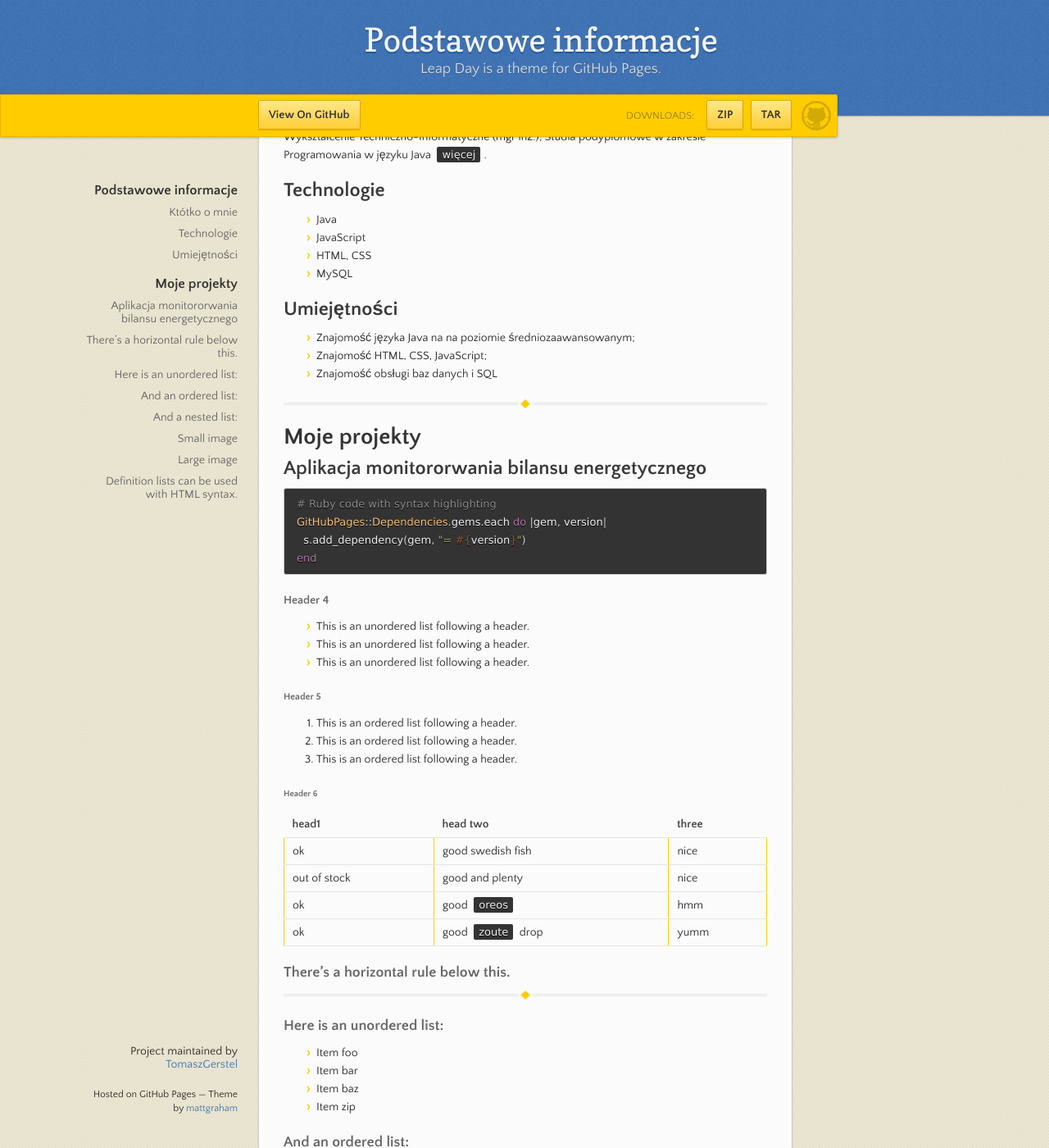
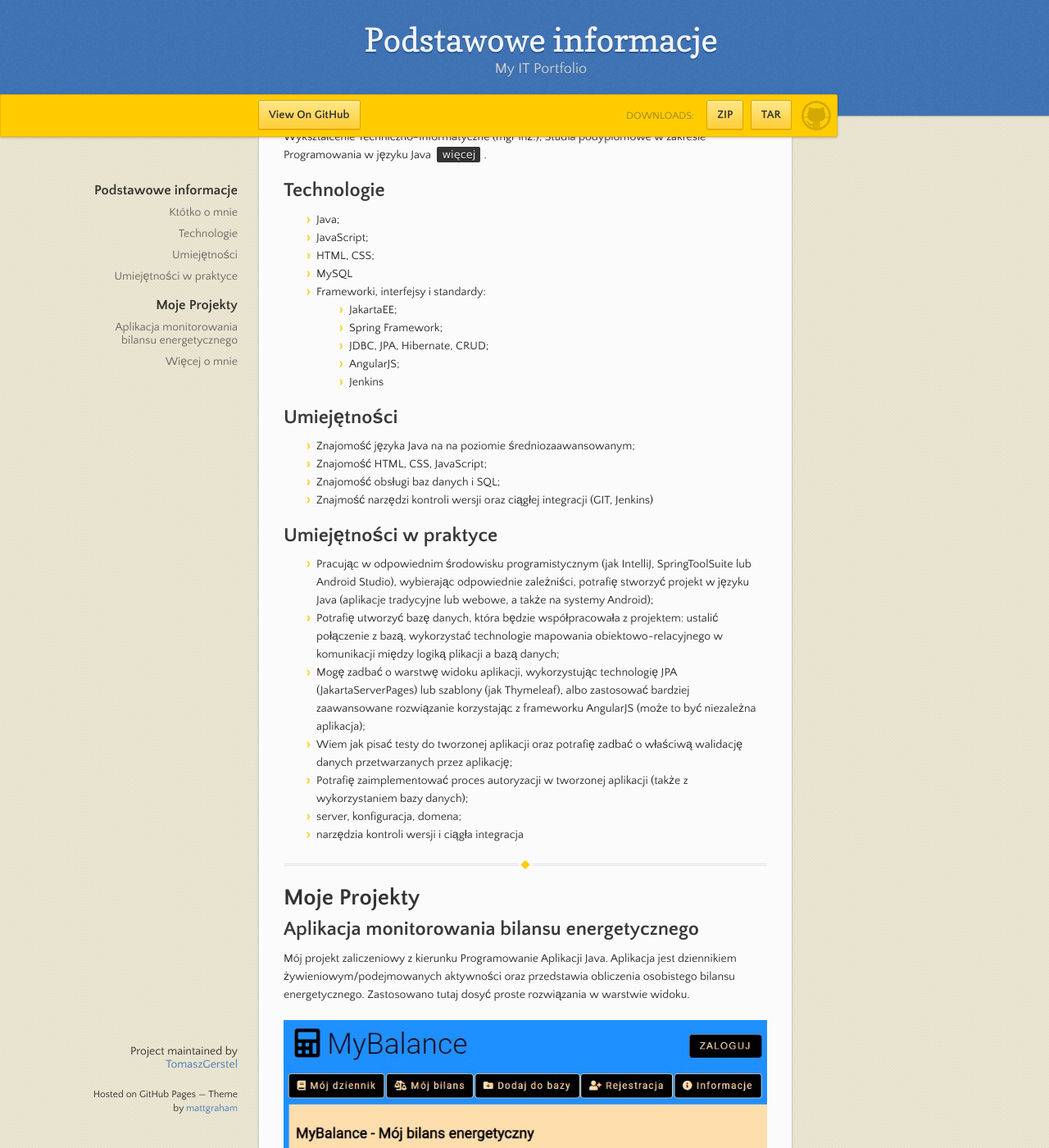
Before and after one commit to TomaszGerstel/Tomasz-Gerstel---My-IT-portfolio, a Jekyll site: the page built from index.md, in a window 1280 px wide and 1400 px high, scrolled down 250 px. Shown: the whole window at 82% size. Built offline with Jekyll 4.4.1, drawn with Linux system fonts in a browser that asks for light colours; our own code applies the rules of GitHub Pages for plain Markdown files; some of the changed text lies outside the part shown.

Commit message:
pics, text

````diff
--- a/_config.yml
+++ b/_config.yml
@@ -1,5 +1,5 @@
-title: Leap Day theme
-description: Leap Day is a theme for GitHub Pages.
+title: Tomasz Gerstel
+description: My IT Portfolio
 show_downloads: true
 google_analytics:
 theme: jekyll-theme-leap-day
--- a/index.md
+++ b/index.md
@@ -8,117 +8,66 @@ Prezentowana strona to coś na kształt osobistego portfolio. Ma ona na celu prz
 
 ## Któtko o mnie
 
-Programista - amator, bez formalnego doświadczenia zawodowego w tym kierunku. Wykształcenie Techniczno-Informatyczne (mgr inż.), Studia podyplomowe w zakresie Programowania w języku Java [`więcej`](#moje-projekty).
+Programista - amator, bez formalnego doświadczenia zawodowego w tym kierunku. Wykształcenie Techniczno-Informatyczne (mgr inż.), Studia podyplomowe w zakresie Programowania w języku Java [`więcej`](#więcej-o-mnie).
 
 ## Technologie
 
-* Java
-* JavaScript
-* HTML, CSS
-* MySQL
+- Java;
+- JavaScript;
+- HTML, CSS;
+- MySQL
+- Frameworki, interfejsy i standardy:
+	- JakartaEE;
+	- Spring Framework;
+	- JDBC, JPA, Hibernate, CRUD;
+	- AngularJS;
+	- Jenkins
 
 ## Umiejętności
 
 
 * Znajomość języka Java na na poziomie średniozaawansowanym;
 * Znajomość HTML, CSS, JavaScript;
-* Znajomość obsługi baz danych i SQL
+* Znajomość obsługi baz danych i SQL;
+* Znajmość narzędzi kontroli wersji oraz ciągłej integracji (GIT, Jenkins)
+
+## Umiejętności w praktyce
+
+* Pracując w odpowiednim środowisku programistycznym (jak IntelliJ, SpringToolSuite lub Android Studio), wybierając odpowiednie zależniści, potrafię stworzyć projekt w języku Java (aplikacje tradycyjne lub webowe, a także na systemy Android);
+* Potrafię utworzyć bazę danych, która będzie współpracowała z projektem: ustalić połączenie z bazą, wykorzystać technologie mapowania obiektowo-relacyjnego w komunikacji między logiką plikacji a bazą danych;
+* Mogę zadbać o warstwę widoku aplikacji, wykorzystując technologię JPA (JakartaServerPages) lub szablony (jak Thymeleaf), albo zastosować bardziej zaawansowane rozwiązanie korzystając z frameworku AngularJS (może to być niezależna aplikacja);
+* Wiem jak pisać testy do tworzonej aplikacji oraz potrafię zadbać o właściwą walidację danych przetwarzanych przez aplikację;
+* Potrafię zaimplementować proces autoryzacji w tworzonej aplikacji (także z wykorzystaniem bazy danych);
+* server, konfiguracja, domena;
+* narzędzia kontroli wersji i ciągła integracja
 
 * * *
 
-# Moje projekty
+# Moje Projekty
 
-## Aplikacja monitororwania bilansu energetycznego
+## Aplikacja monitorowania bilansu energetycznego
 
+Mój projekt zaliczeniowy z kierunku Programowanie Aplikacji Java. Aplikacja jest dziennikiem żywieniowym/podejmowanych aktywności oraz przedstawia obliczenia osobistego bilansu energetycznego. Zastosowano tutaj dosyć proste rozwiązania w warstwie widoku.
 
-```ruby
-# Ruby code with syntax highlighting
-GitHubPages::Dependencies.gems.each do |gem, version|
-  s.add_dependency(gem, "= #{version}")
-end
-```
+![MyBalanceAppImage](my_balance_app.jpg)
 
-#### Header 4
+#### Technologie
 
-*   This is an unordered list following a header.
-*   This is an unordered list following a header.
-*   This is an unordered list following a header.
+* Aplikacja napisana w języku Java z wykorzystaniem frameworka Spring;
+* Korzysta z relacyjnej bazy danych…
+* szablon widoków
 
-##### Header 5
+#### Funkcjonalności
 
-1.  This is an ordered list following a header.
-2.  This is an ordered list following a header.
-3.  This is an ordered list following a header.
+* logowanie
+* dziennik, baza
+* obliczenia bilansu
+* edycja
 
-###### Header 6
+#### Linki
 
-| head1        | head two          | three |
-|:-------------|:------------------|:------|
-| ok           | good swedish fish | nice  |
-| out of stock | good and plenty   | nice  |
-| ok           | good `oreos`      | hmm   |
-| ok           | good `zoute` drop | yumm  |
+[MyBalanceAppLink](http://185.238.72.254:8080/mybalance/).
 
-### There's a horizontal rule below this.
+## Więcej o mnie
 
-* * *
-
-### Here is an unordered list:
-
-*   Item foo
-*   Item bar
-*   Item baz
-*   Item zip
-
-### And an ordered list:
-
-1.  Item one
-1.  Item two
-1.  Item three
-1.  Item four
-
-### And a nested list:
-
-- level 1 item
-  - level 2 item
-  - level 2 item
-    - level 3 item
-    - level 3 item
-- level 1 item
-  - level 2 item
-  - level 2 item
-  - level 2 item
-- level 1 item
-  - level 2 item
-  - level 2 item
-- level 1 item
-
-### Small image
-
-![Octocat](https://github.githubassets.com/images/icons/emoji/octocat.png)
-
-### Large image
-
-![Branching](https://guides.github.com/activities/hello-world/branching.png)
-
-
-### Definition lists can be used with HTML syntax.
-
-<dl>
-<dt>Name</dt>
-<dd>Godzilla</dd>
-<dt>Born</dt>
-<dd>1952</dd>
-<dt>Birthplace</dt>
-<dd>Japan</dd>
-<dt>Color</dt>
-<dd>Green</dd>
-</dl>
-
-```
-Long, single-line code blocks should not wrap. They should horizontally scroll if they are too long. This line should be long enough to demonstrate this.
-```
-
-```
-The final element.
-```
+Rocznik 1984.
````
Also changed, not shown: _includes/my_balance_app.jpg (added), my_balance_app.jpg (added).
